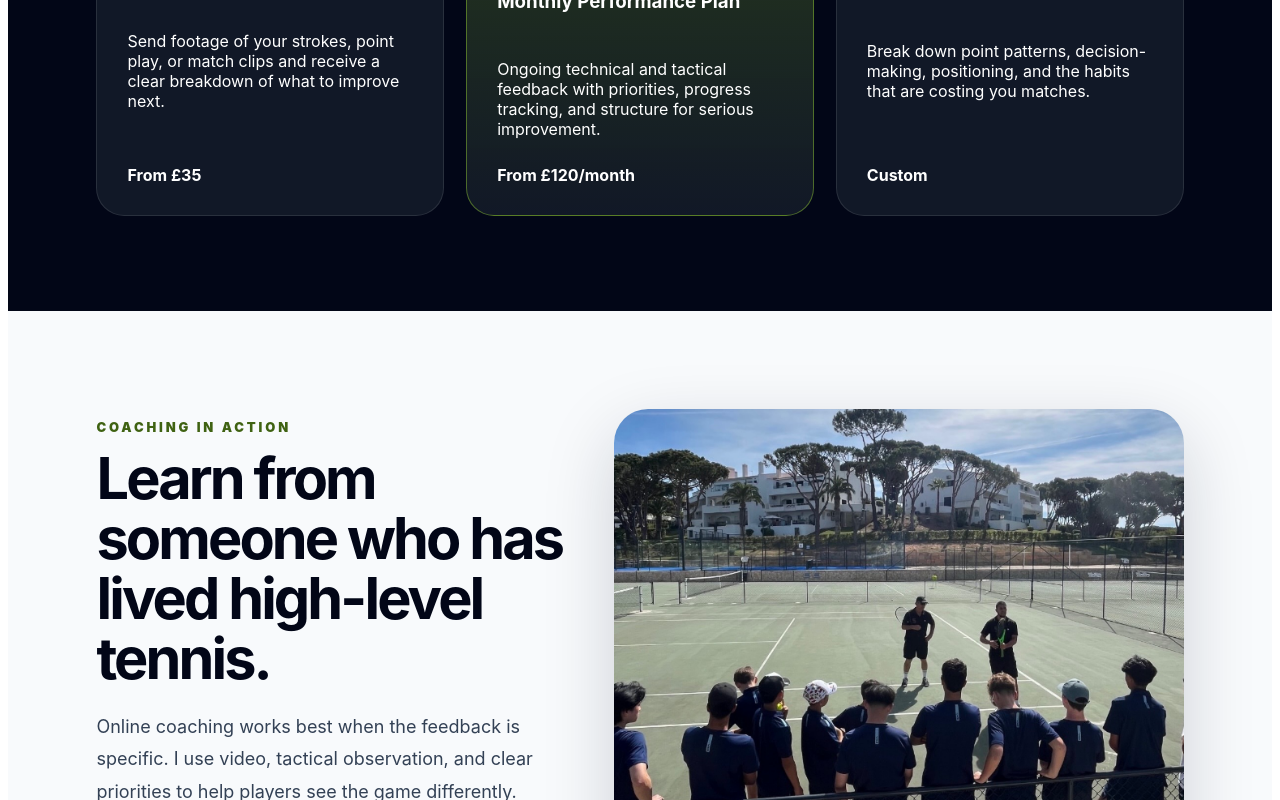
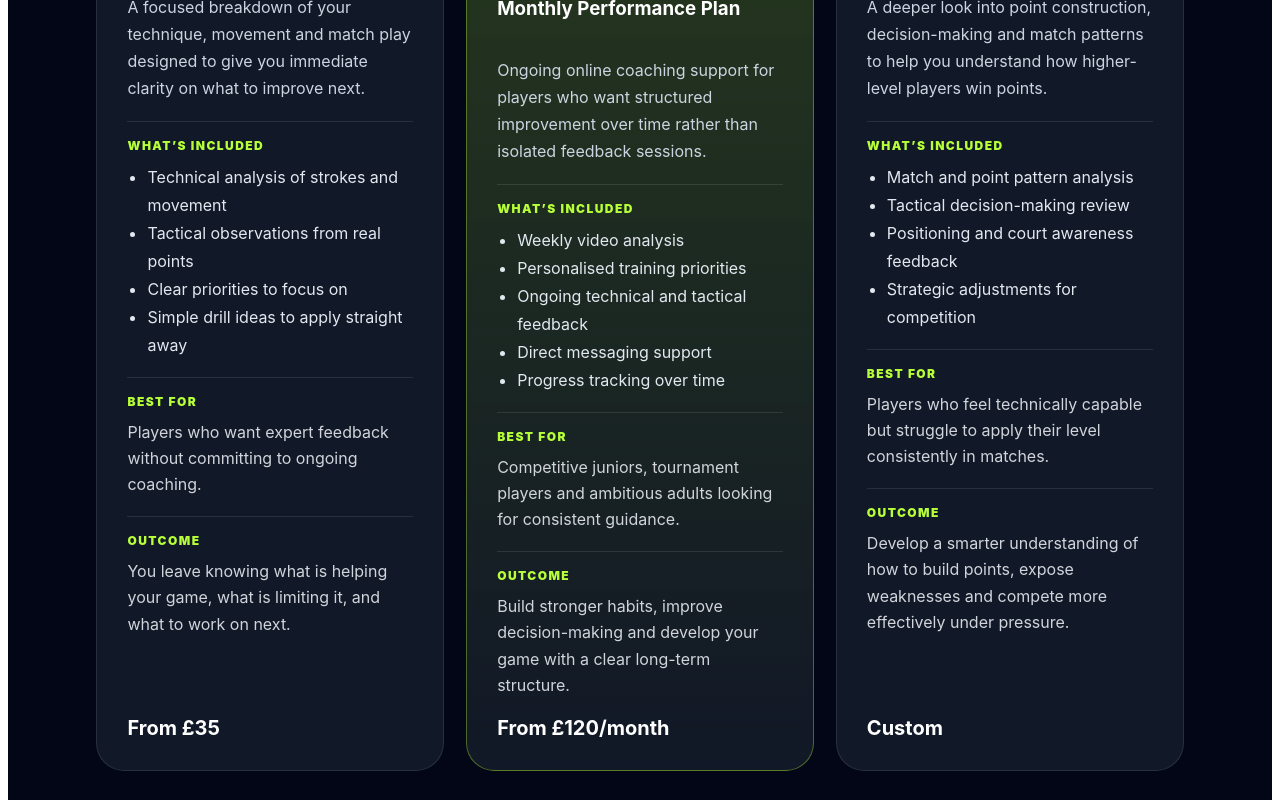
Before and after one commit to Shayryan123/Online-Tennis-Coaching, a React (Vite) app: page / in a window 1280 px wide. Shown: the part 2380-3180 px from the top of the page. Built offline with nearby package versions, Linux system fonts and the light colour scheme.

Commit message:
Update App.jsx

```diff
--- a/src/App.jsx
+++ b/src/App.jsx
@@ -75,18 +75,43 @@ function App() {
             <OfferCard
               title="Video Analysis"
               price="From £35"
-              text="Send footage of your strokes, point play, or match clips and receive a clear breakdown of what to improve next."
+              text="A focused breakdown of your technique, movement and match play designed to give you immediate clarity on what to improve next."
+              includes={[
+                "Technical analysis of strokes and movement",
+                "Tactical observations from real points",
+                "Clear priorities to focus on",
+                "Simple drill ideas to apply straight away",
+              ]}
+              bestFor="Players who want expert feedback without committing to ongoing coaching."
+              outcome="You leave knowing what is helping your game, what is limiting it, and what to work on next."
             />
             <OfferCard
               title="Monthly Performance Plan"
               price="From £120/month"
-              text="Ongoing technical and tactical feedback with priorities, progress tracking, and structure for serious improvement."
+              text="Ongoing online coaching support for players who want structured improvement over time rather than isolated feedback sessions."
+              includes={[
+                "Weekly video analysis",
+                "Personalised training priorities",
+                "Ongoing technical and tactical feedback",
+                "Direct messaging support",
+                "Progress tracking over time",
+              ]}
+              bestFor="Competitive juniors, tournament players and ambitious adults looking for consistent guidance."
+              outcome="Build stronger habits, improve decision-making and develop your game with a clear long-term structure."
               featured
             />
             <OfferCard
               title="Tactical Match Review"
               price="Custom"
-              text="Break down point patterns, decision-making, positioning, and the habits that are costing you matches."
+              text="A deeper look into point construction, decision-making and match patterns to help you understand how higher-level players win points."
+              includes={[
+                "Match and point pattern analysis",
+                "Tactical decision-making review",
+                "Positioning and court awareness feedback",
+                "Strategic adjustments for competition",
+              ]}
+              bestFor="Players who feel technically capable but struggle to apply their level consistently in matches."
+              outcome="Develop a smarter understanding of how to build points, expose weaknesses and compete more effectively under pressure."
             />
           </div>
         </section>
@@ -160,13 +185,33 @@ function Stat({ number, label }) {
   );
 }
 
-function OfferCard({ title, price, text, featured }) {
+function OfferCard({ title, price, text, includes, bestFor, outcome, featured }) {
   return (
     <div style={featured ? { ...styles.offerCard, ...styles.featuredCard } : styles.offerCard}>
       {featured && <p style={styles.popularTag}>Most popular</p>}
       <h3>{title}</h3>
-      <p>{text}</p>
-      <strong>{price}</strong>
+      <p style={styles.offerIntro}>{text}</p>
+
+      <div style={styles.offerDetailBlock}>
+        <span style={styles.offerLabel}>What’s included</span>
+        <ul style={styles.offerList}>
+          {includes.map((item) => (
+            <li key={item}>{item}</li>
+          ))}
+        </ul>
+      </div>
+
+      <div style={styles.offerDetailBlock}>
+        <span style={styles.offerLabel}>Best for</span>
+        <p style={styles.offerSmallText}>{bestFor}</p>
+      </div>
+
+      <div style={styles.offerDetailBlock}>
+        <span style={styles.offerLabel}>Outcome</span>
+        <p style={styles.offerSmallText}>{outcome}</p>
+      </div>
+
+      <strong style={styles.offerPrice}>{price}</strong>
     </div>
   );
 }
@@ -412,13 +457,47 @@ const styles = {
   offerCard: {
     position: "relative",
     padding: 30,
-    minHeight: 270,
+    minHeight: 560,
     borderRadius: 28,
     background: "#111827",
     border: "1px solid rgba(255,255,255,0.1)",
     display: "flex",
     flexDirection: "column",
-    justifyContent: "space-between",
+    gap: 18,
+  },
+  offerIntro: {
+    color: "#cbd5e1",
+    lineHeight: 1.7,
+    margin: 0,
+  },
+  offerDetailBlock: {
+    borderTop: "1px solid rgba(255,255,255,0.1)",
+    paddingTop: 16,
+  },
+  offerLabel: {
+    display: "block",
+    color: "#b7ff38",
+    fontSize: 12,
+    fontWeight: 900,
+    textTransform: "uppercase",
+    letterSpacing: "0.12em",
+    marginBottom: 10,
+  },
+  offerList: {
+    margin: 0,
+    paddingLeft: 20,
+    color: "#e2e8f0",
+    lineHeight: 1.75,
+  },
+  offerSmallText: {
+    margin: 0,
+    color: "#d1d5db",
+    lineHeight: 1.65,
+  },
+  offerPrice: {
+    marginTop: "auto",
+    color: "#ffffff",
+    fontSize: 20,
   },
   featuredCard: {
     background: "linear-gradient(180deg, rgba(183,255,56,0.2), #111827)",
```
